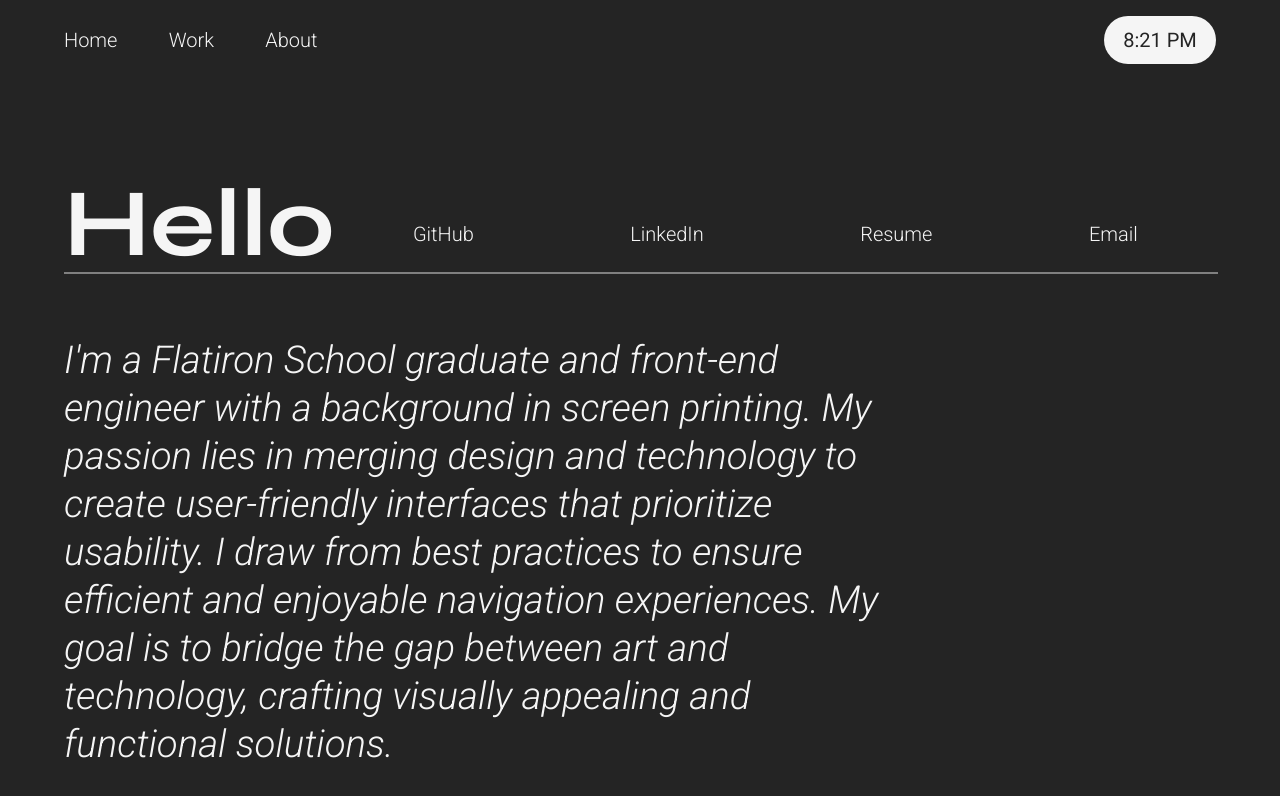
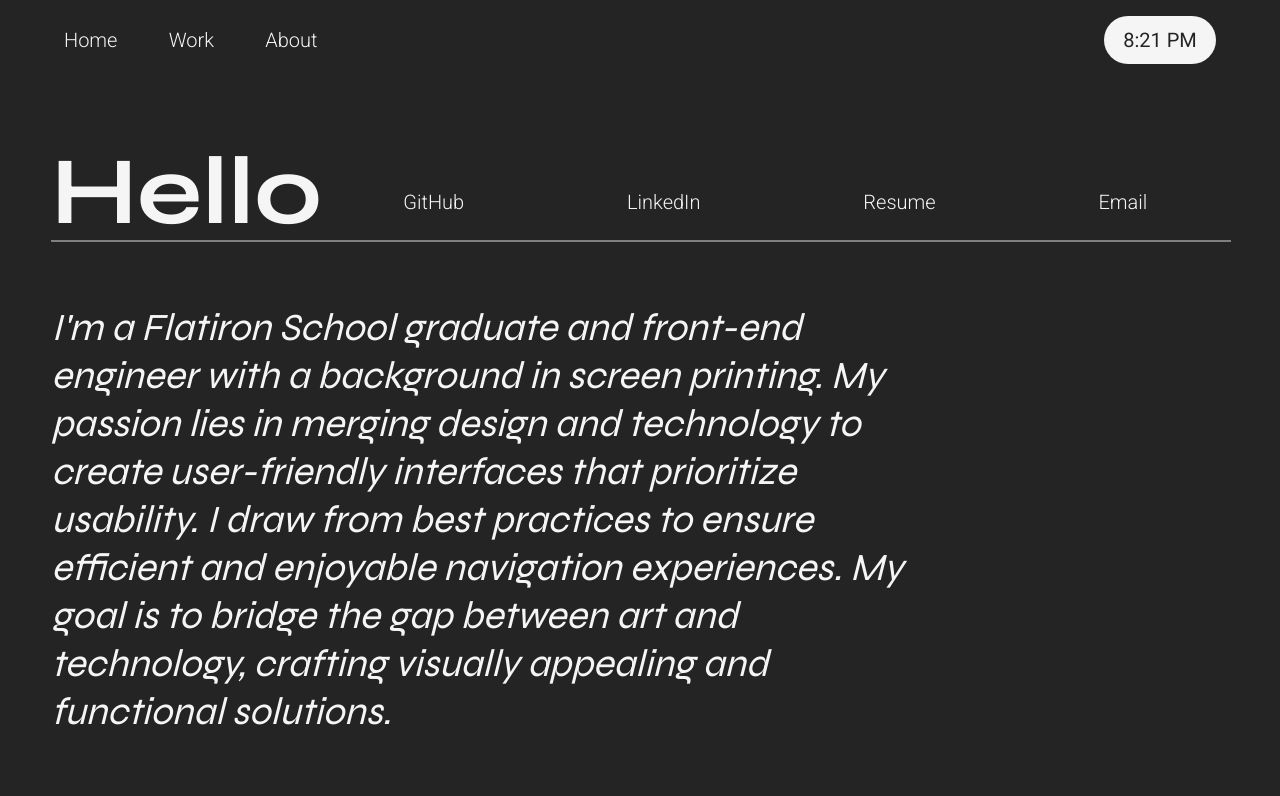
Before and after one commit to Kaltrunner/Portfolio-3, a React (Vite) app: page /about in a window 1280 px wide. Shown: the top 796 px of the page. Built offline with nearby package versions, Linux system fonts and the light colour scheme; a web font is replaced by a local one.

Commit message:
working on mobile sizing

```diff
--- a/src/App.css
+++ b/src/App.css
@@ -74,8 +74,8 @@ body {
     .hero-row {
         height: auto;
     }
-    .hero-row-text {
-        font-size: 4rem;
+    .hero-row-text h1 {
+        font-size: 5rem;
     }
     #est {
         display: none;
@@ -89,8 +89,14 @@ body {
     .nav-text {
         line-height: normal;
     }
+    .hero-row {
+        height: auto;
+    }
+    .work-row {
+        height: auto;
+    }
     .about-row {
-        height: 21vh;
+        height: auto;
     }
     .about-row-text {
         flex-direction: column;
--- a/src/assets/About/about.css
+++ b/src/assets/About/about.css
@@ -5,14 +5,12 @@
 }
 
 .about-body-div {
-    top: 6rem;
+    top: 10vh;
     position: fixed;
-    width: 90%;
-    height: 100vh;
+    width: 92%;
+    height: 90vh;
     background-color: #242424;
-    /* font-family: 'Syne', sans-serif; */
-    font-family: Roboto;
-    font-weight: 300;
+    font-family: 'Syne', sans-serif;
     display: flex;
     flex-direction: column;
     justify-content: flex-start;
@@ -20,7 +18,8 @@
 
 .about-row {
     font-size: 12vh;
-    height: 22vh;
+    height: 20vh;
+    /* height: auto; */
 }
 
 .about-link-section {
@@ -49,6 +48,7 @@
     margin: 0;
     font-size: inherit;
     line-height: 1;
+    /* font-weight: 700; */
 }
 
 .about-lorem-div {
--- a/src/assets/Splash/Splash.jsx
+++ b/src/assets/Splash/Splash.jsx
@@ -81,14 +81,13 @@ function Splash() {
           <div className="hero-row">
             <div className="hero-row-text">
               <h1>Erik Russell</h1>
-              <h1 id="est">Est.2022</h1>
+              <h1 id="est">Est.2023</h1>
             </div>
             <div className="hero-row-separator"></div>
           </div>
           <div className="hero-row">
             <div className="hero-row-text">
               <h1>Front–End</h1>
-
               <p className="coordinates">• N 40.7305°, W 73.9515°</p>
             </div>
             <div className="hero-row-separator"></div>
--- a/src/assets/Splash/splash.css
+++ b/src/assets/Splash/splash.css
@@ -35,9 +35,9 @@
 .hero-row-text h1 {
     padding: 0;
     margin: 0;
-    font-size: 12vh;
     font-size: inherit;
     line-height: 1;
+    /* font-weight: 100; */
 }
 
 .hero-row-separator {
@@ -51,5 +51,6 @@
 }
 
 .coordinates {
+    font-family: Roboto;
     font-size: 1.5vw;
 }
--- a/src/assets/Work/work.css
+++ b/src/assets/Work/work.css
@@ -5,10 +5,10 @@
 }
 
 .work-body-div {
-    top: 6rem;
+    top: 10vh;
     position: fixed;
-    width: 90%;
-    height: 100vh;
+    width: 92%;
+    height: 90vh;
     background-color: #242424;
     /* font-family: 'Syne', sans-serif; */
     display: flex;
@@ -18,7 +18,8 @@
 
 .work-row {
     font-size: 12vh;
-    height: 22vh;
+    height: 20vh;
+    /* height: auto; */
 }
 
 .sub-work-row {
@@ -51,8 +52,8 @@
     height: inherit;
     overflow: hidden;
     color: whitesmoke;
-    /* font-family: 'Syne', sans-serif; */
-    font-family: Roboto;
+    font-family: 'Syne', sans-serif;
+    /* font-family: Roboto; */
 }
 
 .work-row-text h1 {
@@ -92,6 +93,7 @@
 
 #row-1:hover {
     /* cursor: pointer; */
+    /* font-weight: 900; */
     background-color: #F8937C;
     color:#242424;
 }
```
